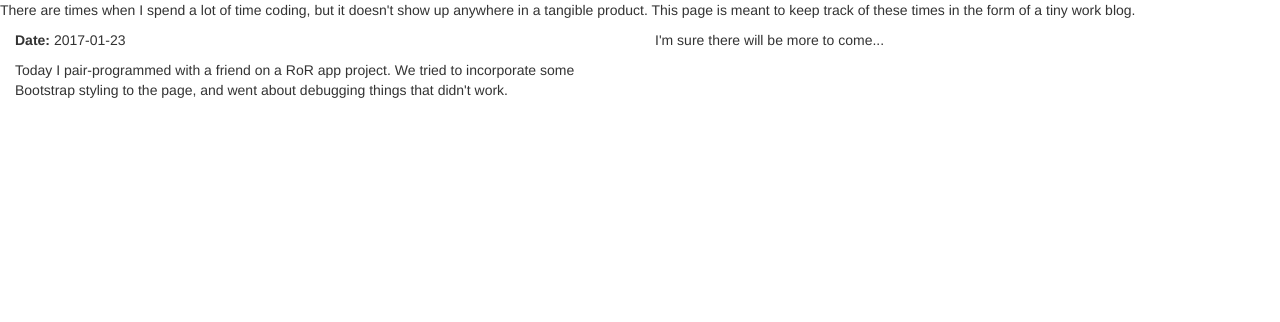
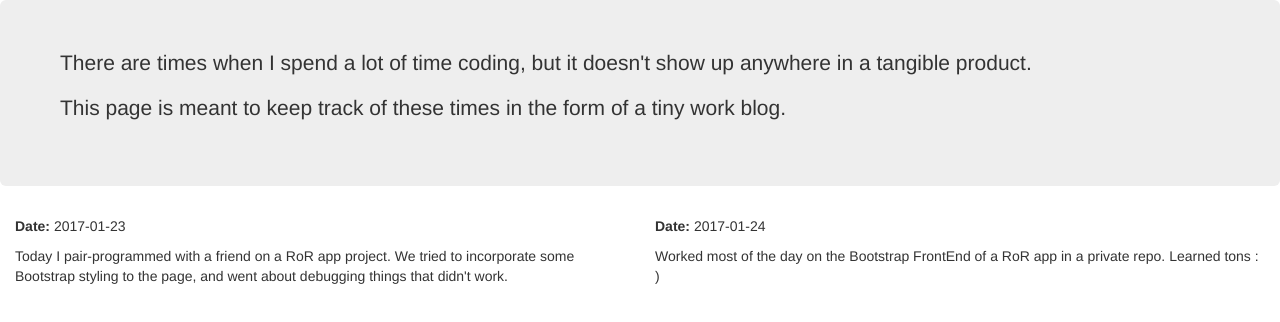
Before and after one commit to martin-martin/non-obvious, a plain HTML site: page index.html in a window 1280 px wide. Drawn offline with nearby package versions, Linux system fonts and the light colour scheme.

Commit message:
add second day

```diff
--- a/index.html
+++ b/index.html
@@ -8,17 +8,23 @@
 <body>
 <div class="container-fluid">
 	<div class="row">
-		<div class="intro">
-			<p>There are times when I spend a lot of time coding, but it doesn't show up anywhere in a tangible product. This page is meant to keep track of these times in the form of a tiny work blog.</p>
+		<div class="intro jumbotron">
+			<p>
+				There are times when I spend a lot of time coding, but it doesn't show up anywhere in a tangible product.
+			</p>
+			<p>
+				This page is meant to keep track of these times in the form of a tiny work blog.
+			</p>
 		</div>
 	</div>
 	<div class="row">
-		<div class="col-md-6">
+		<div class="col-md-6 card">
 			<p><strong>Date:</strong> 2017-01-23</p>
 			<p>Today I pair-programmed with a friend on a RoR app project. We tried to incorporate some Bootstrap styling to the page, and went about debugging things that didn't work.</p>
 		</div>
-		<div class="col-md-6">
-			<p>I'm sure there will be more to come...</p>
+		<div class="col-md-6 card">
+			<p><strong>Date:</strong> 2017-01-24</p>
+			<p>Worked most of the day on the Bootstrap FrontEnd of a RoR app in a private repo. Learned tons : )</p>
 		</div>
 	</div>
 </div>
```
